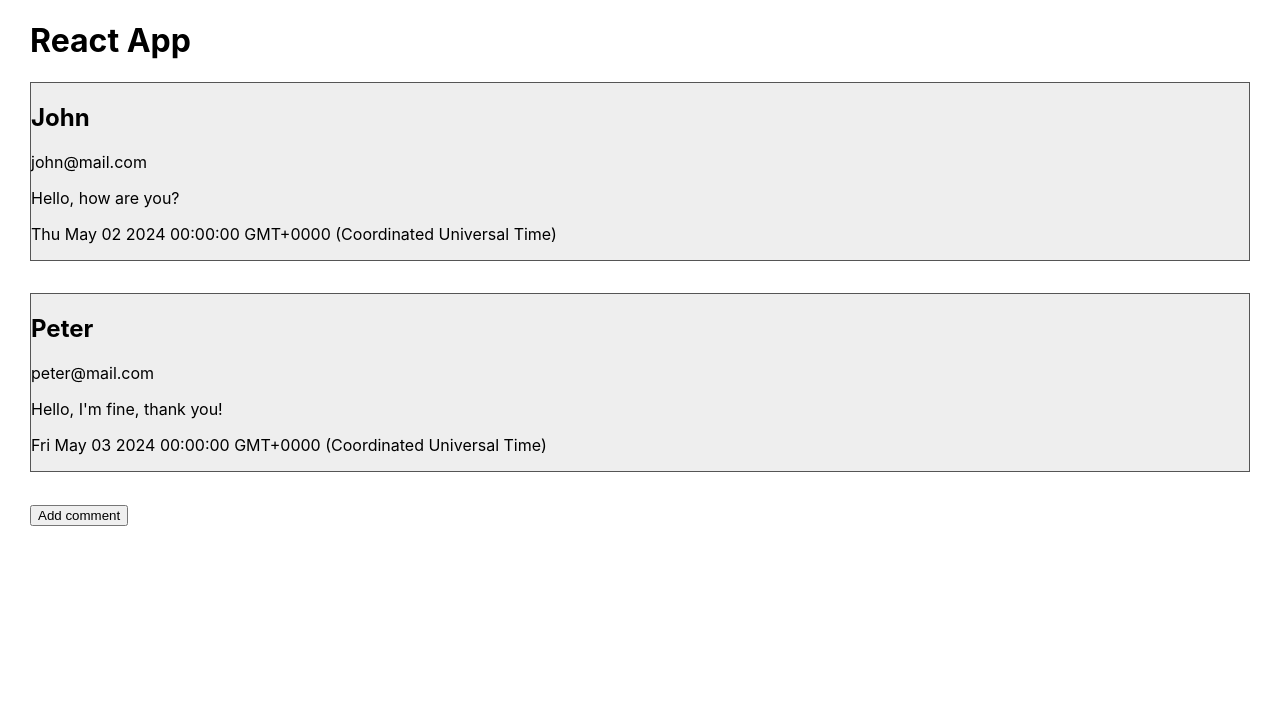
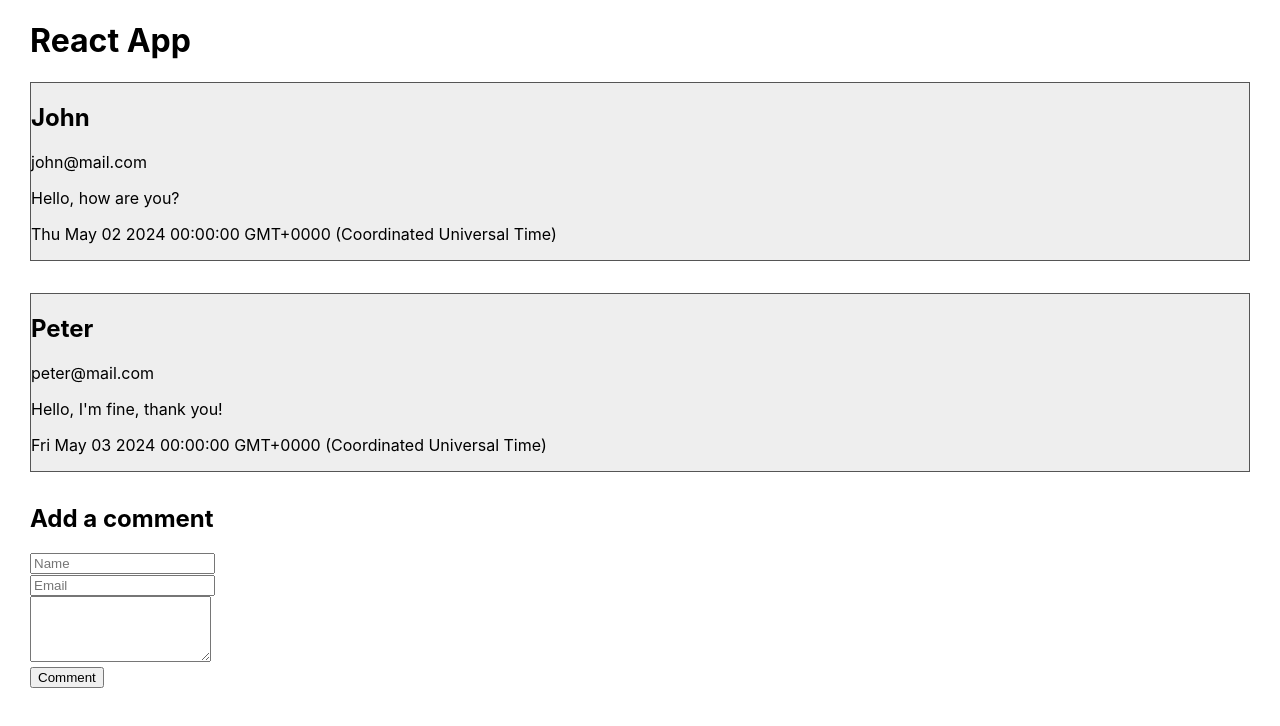
Before and after one commit to fabio-daros/react-basic-app, a React (Create React App) app: page / in a window 1280 px wide. Shown: the top 726 px of the page. Built offline with nearby package versions, Linux system fonts and the light colour scheme.

Commit message:
Manipulating states and inputHandler.

```diff
--- a/src/App.js
+++ b/src/App.js
@@ -5,7 +5,7 @@
 
 class App extends Component {
 
-  state = { // Stateful component or smart component. It is a class that extends Component and has a state object.
+  state = {               // Stateful component or smart component. It is a class that extends Component and has a state object.
     comments: [
       {
         name: "John",
@@ -19,23 +19,30 @@
         date: new Date(2024, 4, 3),
         message: "Hello, I'm fine, thank you!"
       }
-    ]
+    ],
+    newComment: {
+      name: "",
+      email: "",
+      message: ""
+    }
   }
 
-  addComment = () => {
+  addComment = event => {
+    event.preventDefault();
+
     console.log("Adding comment...");
 
-    const newComment = {
-      name: "Mary",
-      email: "mary@mail.com",
-      date: new Date(),
-      message: "Hello, I'm Mary!"
+    const newComment = { ...this.state.newComment, date: new Date() };
+    this.setState({
+      comments: [...this.state.comments, newComment],
+      newComment: { name: "", email: "", message: "" } // Clear the form after adding the comment.
+    });
   }
 
-    this.setState({
-      comments: [...this.state.comments, newComment] // Spread operator to add new item in the existing array.
-    });
-}
+  InputHandler = event => { // Every time the input changes, the state is updated.
+    const { name, value } = event.target;
+    this.setState({ newComment: { ...this.state.newComment, [name]: value } })
+  }
 
   render() {
     return (
@@ -52,8 +59,34 @@
           </Comment>
         ))}
 
-
-        <button onClick={this.addComment}>Add comment</button>
+        <form method='post' onSubmit={this.addComment}>
+          <h2>Add a comment</h2>
+          <div>
+            <input
+              type='text'
+              name='name'
+              onChange={this.InputHandler}  // Every time the input changes, the state is updated.
+              value={this.state.newComment.name}
+              placeholder='Name' />
+          </div>
+          <div>
+            <input
+              type='email'
+              name='email'
+              onChange={this.InputHandler}  // Every time the input changes, the state is updated.
+              value={this.state.newComment.email}
+              placeholder='Email' />
+          </div>
+          <div>
+            <textarea
+              name='message'
+              onChange={this.InputHandler}  // Every time the input changes, the state is updated.
+              value={this.state.newComment.message}
+              rows="4">
+            </textarea>
+          </div>
+          <button type='submit'>Comment</button>
+        </form>
       </div>
     );
   }
```
